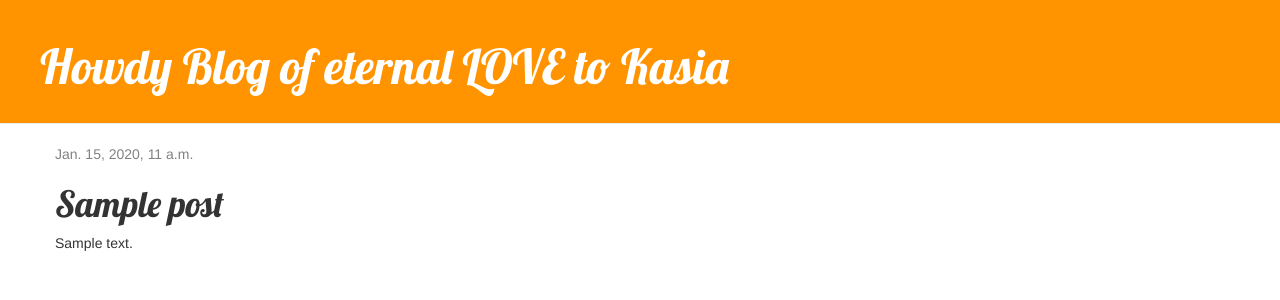
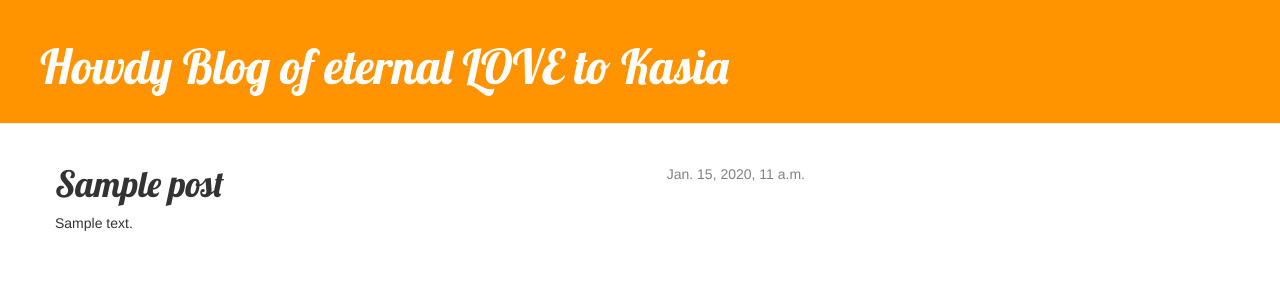
Before and after one commit to abaperious/my-first-django, a Django app: page /post/1/ in a window 1280 px wide. Shown: the top 300 px of the page. Run offline with Django 3.2, Linux system fonts and the light colour scheme; tables that the repository leaves empty hold one stand-in row (values such as "Sample post"); some libraries are stand-ins or nearby versions.

Commit message:
date float right

```diff
--- a/howdy/static/css/howdy.css
+++ b/howdy/static/css/howdy.css
@@ -20,6 +20,7 @@ h1, h2, h3, h4 {
 
 .date {
     color: #828282;
+    float: right;
 }
 
 .save {
--- a/howdy/templates/howdy/post_detail.html
+++ b/howdy/templates/howdy/post_detail.html
@@ -1,13 +1,13 @@
-{% extends 'howdy/base.html' %}
-
-{% block content %}
+{% extends 'howdy/base.html' %} {% block content %}
 <div class="post">
     {% if post.published_date %}
     <div class="date">
         {{ post.published_date }}
     </div>
     {% endif %}
+    <div>
         <h1>{{ post.title }}</h1>
+    </div>
     <p>{{ post.text|linebreaksbr }}</p>
 </div>
 {% endblock %}
```
Lines whose indentation alone changed are shown as unchanged.
